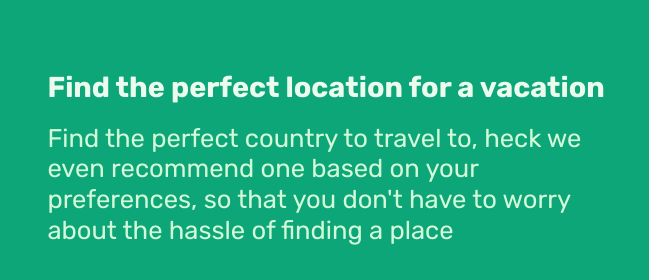
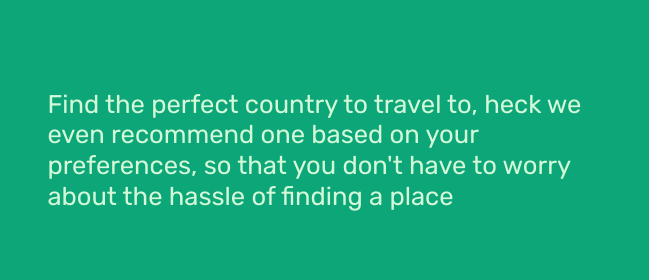
Before and after one commit to oubaycodes/Tripmate-website, a website built with Parcel: page index.html in a window 1280 px wide. Shown: the part 1408-1688 px from the top of the page, 631-1280 px from the left. Built offline with nearby package versions, Linux system fonts and the light colour scheme.

```diff
--- a/index.html
+++ b/index.html
@@ -86,9 +86,7 @@
                 />
               </div>
               <div class="feature-copy">
-                <h2 class="feature-title">
-                  Find the perfect location for a vacation
-                </h2>
+                <h2 class="feature-title"></h2>
                 <p class="feature-text">
                   Find the perfect country to travel to, heck we even recommend
                   one based on your preferences, so that you don't have to worry
```
